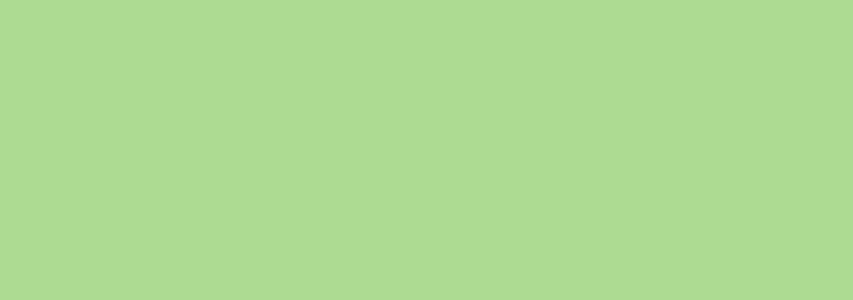
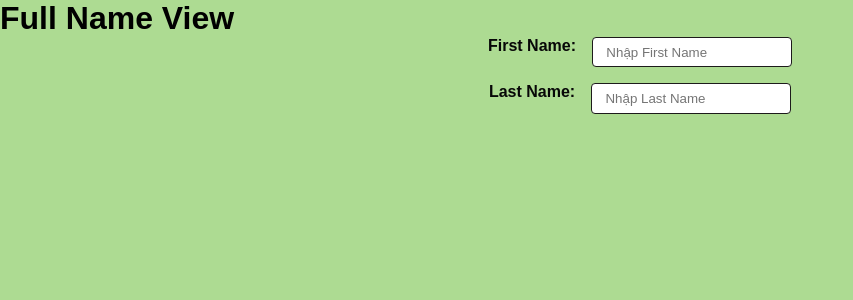
Before and after one commit to TMS-Thuong/learning-vuejs, a Vue app in the folder week1/: page /exe5.1 in a window 1280 px wide. Before the commit this address had no page. Shown: the top 300 px of the page, without its empty margins (0-853 px from the left). Built offline with nearby package versions, Linux system fonts and the light colour scheme; the HTML template or start-up script is replaced by a standard one.

Commit message:
feature/bai1

```diff
--- /dev/null
+++ b/week1/src/assets/styles/_full-name-display.scss
@@ -0,0 +1,5 @@
+.full-name-display {
+  font-size: 1.5rem;
+  font-weight: bold;
+  color: #0a4623;
+}
--- /dev/null
+++ b/week1/src/assets/styles/_full-name.scss
@@ -0,0 +1,25 @@
+.full-name {
+  display: flex;
+  flex-direction: column;
+  gap: 1em;
+  align-items: center;
+
+  &__group {
+    display: flex;
+    flex-direction: row;
+    align-items: flex-start;
+  }
+
+  &__label {
+    margin-right: 1em;
+    font-weight: bold;
+    color: #070707;
+  }
+
+  &__input {
+    padding: 0.5em 1em;
+    border: 1px solid #1d1b1b;
+    border-radius: 4px;
+    width: 200px;
+  }
+}
--- /dev/null
+++ b/week1/src/components/atoms/FullNameDisplayComponent.vue
@@ -0,0 +1,16 @@
+<template>
+  <p class="full-name-display">{{ fullName }}</p>
+</template>
+
+<script setup>
+const props = defineProps({
+  fullName: {
+    type: String,
+    required: true
+  }
+});
+</script>
+
+<style lang="scss" scoped>
+@use "../../assets/styles/_full-name-display.scss" as *;
+</style>
--- /dev/null
+++ b/week1/src/components/molecules/FullNameComponent.vue
@@ -0,0 +1,28 @@
+<template>
+  <div class="full-name">
+    <div class="full-name__group">
+      <label class="full-name__label">First Name: </label>
+      <input v-model="firstName" type="text" class="full-name__input" placeholder="Nhập First Name" />
+    </div>
+
+    <div class="full-name__group">
+      <label class="full-name__label">Last Name: </label>
+      <input v-model="lastName" type="text" class="full-name__input" placeholder="Nhập Last Name" />
+    </div>
+
+    <FullNameDisplayComponent :fullName="fullName" />
+  </div>
+</template>
+
+<script setup>
+import { ref, computed } from 'vue';
+import FullNameDisplayComponent from '../atoms/FullNameDisplayComponent.vue';
+
+const firstName = ref('');
+const lastName = ref('');
+const fullName = computed(() => firstName.value + ' ' + lastName.value);
+</script>
+
+<style lang="scss" scoped>
+@use "../../assets/styles/_full-name.scss" as *;
+</style>
--- a/week1/src/router/index.ts
+++ b/week1/src/router/index.ts
@@ -2,7 +2,8 @@ import { createRouter, createWebHistory } from 'vue-router'
 import HomeView from '@/views/HomeView.vue'
 
 const routes = [
-  { path: '/', name: 'Home', component: HomeView }
+  { path: '/', name: 'Home', component: HomeView },
+  { path: '/exe5.1', name: 'Full Name', component: () => import('@/views/FullNameView.vue') },
 ]
 
 const router = createRouter({
--- /dev/null
+++ b/week1/src/views/FullNameView.vue
@@ -0,0 +1,10 @@
+<template>
+  <div class="full-name-view">
+    <h1 class="full-name-view__title">Full Name View</h1>
+    <FullName />
+  </div>
+</template>
+
+<script setup>
+import FullName from '@/components/molecules/FullNameComponent.vue'
+</script>
```
Also changed, not shown: 1 other file (tests, documents, lock files or other folders).
